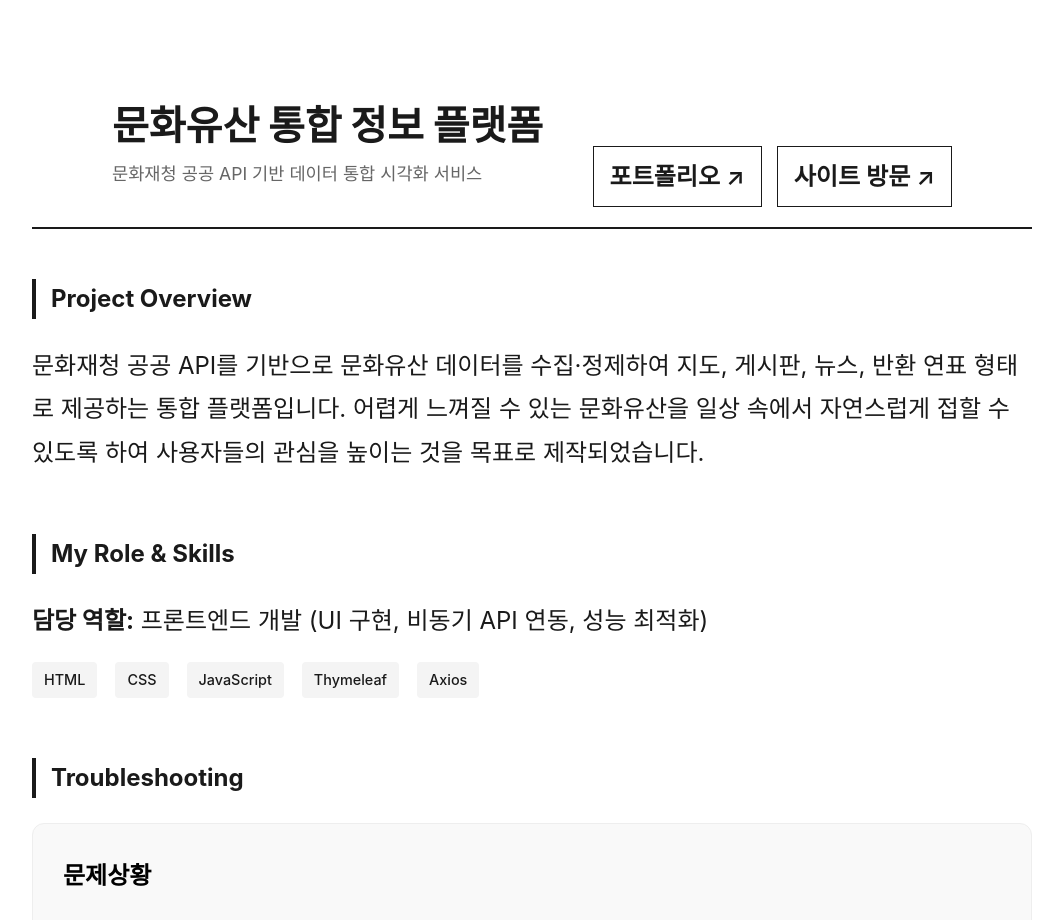
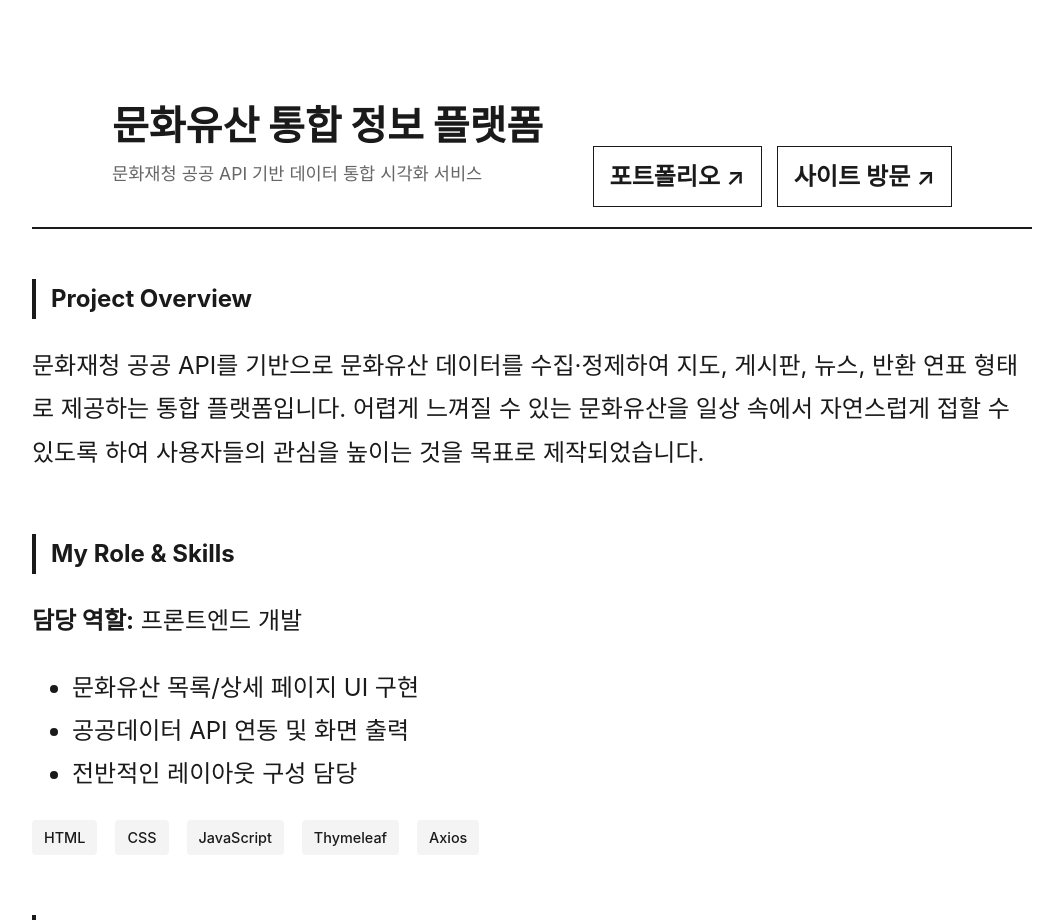
Before and after one commit to leehogun1/portfolio, a React (Vite) app: page /detail/1 in a window 1280 px wide. Shown: the top 920 px of the page, without its empty margins (108-1171 px from the left). Built offline with nearby package versions, Linux system fonts and the light colour scheme.

Commit message:
글 수정

```diff
--- a/src/page/detail.jsx
+++ b/src/page/detail.jsx
@@ -116,7 +116,12 @@ const ProjectDetail = () => {
       <Section>
         <h2>My Role & Skills</h2>
         <div style={{ marginBottom: '20px' }}>
-          <strong>담당 역할:</strong> 프론트엔드 개발 (UI 구현, 비동기 API 연동, 성능 최적화)
+          <strong>담당 역할:</strong> 프론트엔드 개발
+          <ul>
+            <li>문화유산 목록/상세 페이지 UI 구현</li>
+            <li>공공데이터 API 연동 및 화면 출력</li>
+            <li>전반적인 레이아웃 구성 담당</li>
+          </ul>
         </div>
         <TeachBox>
           {['HTML', 'CSS', 'JavaScript', 'Thymeleaf', 'Axios'].map(tech => (
@@ -127,14 +132,12 @@ const ProjectDetail = () => {
 
       {/* 4. 핵심 트러블 슈팅 (가장 중요) */}
       <Section>
-        <h2>Troubleshooting</h2>
+        <h2>고민/개선</h2>
         <TroubleBox>
           <div className="step">
-            <span className="label">문제상황</span>
             <p>외부 API에서 XML 파싱을 통해 이미지를 가져오는 과정에서 로딩 속도가 현저히 느려 사용자 경험이 저해됨.</p>
           </div>
           <div className="step">
-            <span className="label">분석</span>
             <p>데이터 호출 과정보다 외부 이미지 서버와 연결을 맺는 <strong>Handshake 지연 시간</strong>이 병목 구간임을 확인.</p>
           </div>
           <div className="step">
--- a/src/sections/hero.jsx
+++ b/src/sections/hero.jsx
@@ -12,14 +12,13 @@ function Hero({ refProp }) {
                 <div className='heroText-sec'>
                     <div className='hero-title'>
                         <p>
-                            <span className='display-text'>데이터와 사용자 사이의 거리를 좁히는 </span>
-                            <span className='outlined extra-bold'>개발자 </span>
+                            <span className='display-text'>사용자 화면 구현을 중심으로 UI 구조와 동작 흐름을 고민해 온 </span>
+                            <span className='outlined extra-bold'>신입 개발자 </span>
                             <span className='display-text extra-bold'>이석호 </span>
                             <span className='display-text'>입니다. </span>
                         </p>
                     </div>
-                    <span className='p2'>JavaScript 기반의
-                        탄탄한 UI 구현과 비동기 데이터 처리에 강점이 있는 프론트엔드 개발자입니다</span>
+                    <span className='p2'>JavaScript 기반 화면 개발 경험을 바탕으로, 사용자 동선에 맞는 UI 구성과 유지보수하기 쉬운 코드 작성을 지향하고 있습니다.</span>
                     <p className='p1'>이메일 : world419@naver.com </p>
                     <p className='p1'>전화번호 : 010-5295-7909 </p>
                 </div>
--- a/src/styles/hero.css
+++ b/src/styles/hero.css
@@ -31,8 +31,9 @@
     display: block;
     border-radius: 50%;
     box-shadow:
-        0px 8px 18px -6px rgba(24, 39, 75, 0.12),
-        0px 12px 42px -4px rgba(24, 39, 75, 0.12);
+    0px 8px 18px -6px rgba(24, 39, 75, 0.12),
+    0px 12px 42px -4px rgba(24, 39, 75, 0.12);
+    object-fit: cover;
 }
 
 .Social-sec {
```
